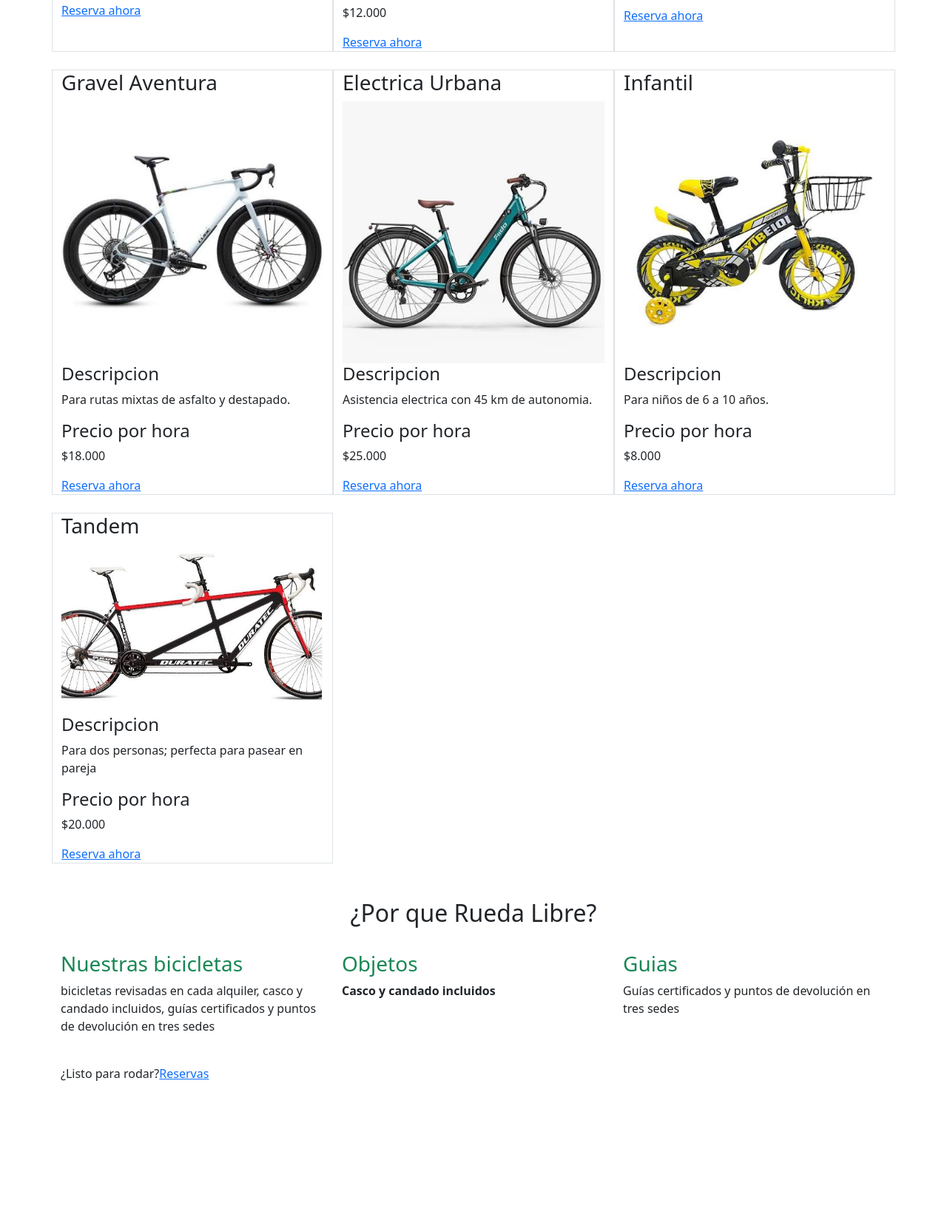
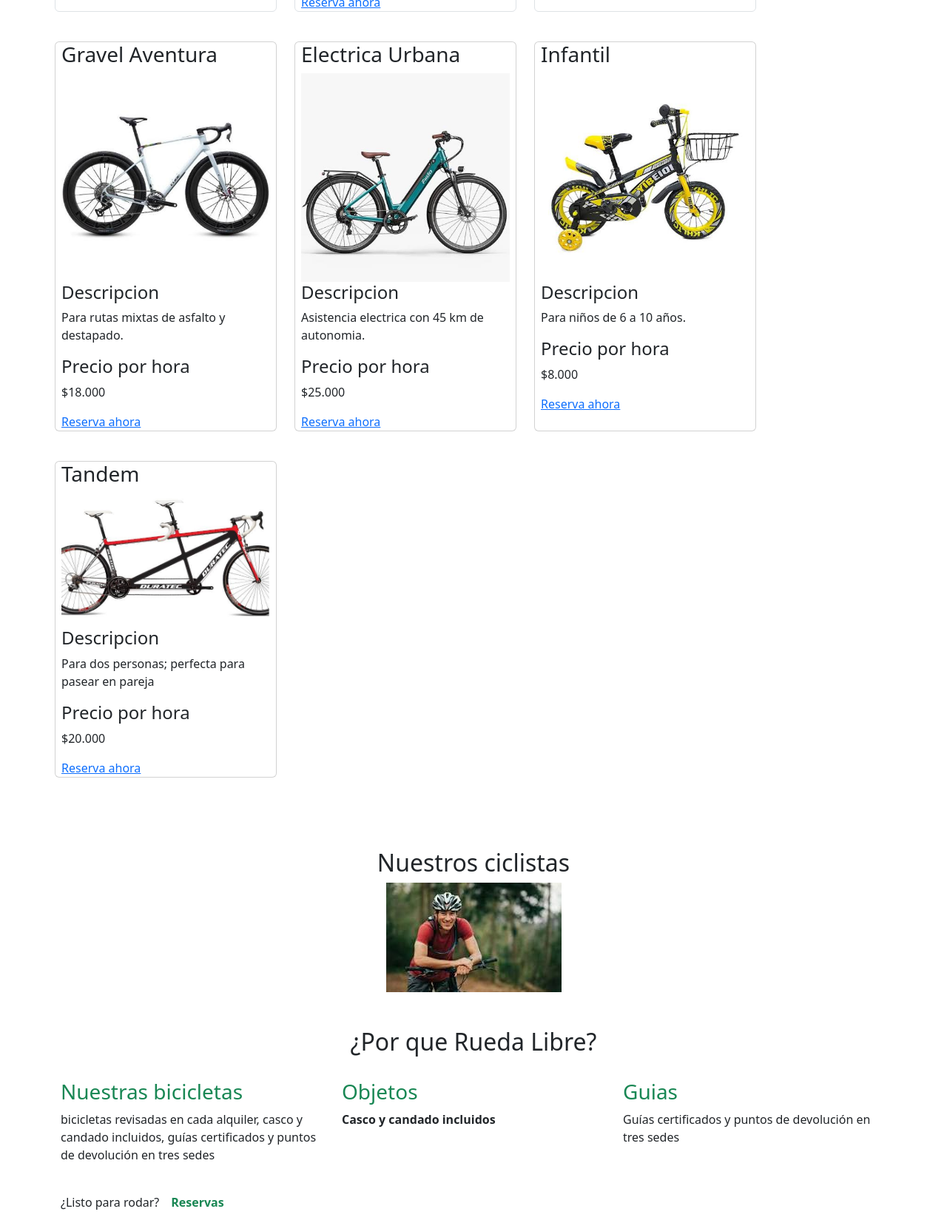
Before and after one commit to JuanmZapata210/Rueda_libre, a plain HTML site: page pruebas/catalogo-bootstrap.html in a window 1280 px wide. Shown: the part 536-2189 px from the top of the page at 74% size. Before the commit the page ends 2015 px from the top, so only its background shows below. Drawn offline with nearby package versions, Linux system fonts and the light colour scheme.

Commit message:
dia 2, reto 2 listo

```diff
--- a/css/style.css
+++ b/css/style.css
@@ -283,7 +283,6 @@ img {
     .header-360 {
         justify-content: center;
         align-items: center;
-        align-items: center;
         flex-wrap: wrap;
         gap: 1rem 20rem;
         padding: 1.5rem;
--- a/pruebas/catalogo-bootstrap.html
+++ b/pruebas/catalogo-bootstrap.html
@@ -14,8 +14,8 @@
     <main>
         <div class="container py-5">
             <h2>Nuestra flota</h2>
-            <div class="row g-4">
-                <article class="col-12 col-sm-6 col-lg-4 border ">
+            <div class="row g-3 gap-4 ">
+                <article class="card col-12 col-sm-6 col-lg-4 border rounded"style="width: 300px;">
                     <h3>Urbana Clasica</h3>
                     <img class="img-fluid" src="../img/bicicleta-clasica.png" alt="Bicicleta urbana clásica">
                     <h4>Descripcion</h4>
@@ -24,7 +24,7 @@
                     <p>$10.000</p>
                     <a class="boton-accion" href="pages/reservas.html">Reserva ahora</a>
                 </article>
-                <article class="col-12 col-sm-6 col-lg-4 border">
+                <article class="card col-12 col-sm-6 col-lg-4 border rounded " style="width: 300px;">
                     <h3>Urbana Plegable</h3>
                     <img class="img-fluid" src="../img/bicicleta-pegable.jpg" alt="Bicicleta urbana plegable">
                     <h4>Descripcion</h4>
@@ -33,7 +33,7 @@
                     <p>$12.000</p>
                     <a class="boton-accion" href="pages/reservas.html">Reserva ahora</a>
                 </article>
-                <article class="col-12 col-sm-6 col-lg-4 border">
+                <article class="card col-12 col-sm-6 col-lg-4 border rounded" style="width: 300px;">
                     <h3>Montaña Trail</h3>
                     <img class="img-fluid" src="../img/montaña-trail.jpg" alt="Bicicleta de montaña Trail">
                     <h4>Descripcion</h4>
@@ -42,7 +42,7 @@
                     <p>$15.000</p>
                     <a class="boton-accion" href="pages/reservas.html">Reserva ahora</a>
                 </article>
-                <article class="col-12 col-sm-6 col-lg-4 border">
+                <article class="card col-12 col-sm-6 col-lg-4" style="width: 300px;">
                     <h3>Gravel Aventura</h3>
                     <img class="img-fluid" src="../img/gravel-aventura.jpg" alt="Bicicleta gravel Aventura">
                     <h4>Descripcion</h4>
@@ -52,7 +52,7 @@
                     <a class="boton-accion" href="pages/reservas.html">Reserva ahora</a>
                 </article>
 
-                <article class="col-12 col-sm-6 col-lg-4 border">
+                <article class="card col-12 col-sm-6 col-lg-4 " style="width: 300px;">
                     <h3>Electrica Urbana</h3>
                     <img class="img-fluid" src="../img/electrica-urbana.jpg" alt="Bicicleta eléctrica urbana">
                     <h4>Descripcion</h4>
@@ -62,7 +62,7 @@
                     <a class="boton-accion" href="pages/reservas.html">Reserva ahora</a>
                 </article>
 
-                <article class="col-12 col-sm-6 col-lg-4 border" >
+                <article class="card col-12 col-sm-6 col-lg-4 " style="width: 300px;"  >
                     <h3>Infantil</h3>
                     <img class="img-fluid" src="../img/infantil.jpg" alt="Bicicleta infantil">
                     <h4>Descripcion</h4>
@@ -71,7 +71,7 @@
                     <p>$8.000</p>
                     <a class="boton-accion" href="pages/reservas.html">Reserva ahora</a>
                 </article>
-                <article class="col-12 col-sm-6 col-lg-4 border" >
+                <article class="card col-12 col-sm-6 col-lg-4" style="width: 300px;">
                     <h3>Tandem</h3>
                     <img class="img-fluid" src="../img/tandem.png" alt="Bicicleta infantil">
                     <h4>Descripcion</h4>
@@ -85,6 +85,10 @@
             </div>
 
         </div>
+        <section class="d-none d-md-block text-center p-5">
+            <h2 >Nuestros ciclistas</h2>
+                <img  src="../img/Pasted image.png" alt="Imagen cliclista">
+        </section>
 
         <section class="container">
             <h2 class="text-center">¿Por que Rueda Libre?</h2>
@@ -105,12 +109,12 @@
 
             </div>
         </section>
-        <section class="container d-flex">
-            <div>
+        <section class="container d-md-flex gap-3">
+            <div class="row g-">
                 <p>¿Listo para rodar?</p>
             </div>
             <div>
-                <a href="">Reservas</a>
+                <a class="fw-bold text-success text-decoration-none " href="">Reservas</a>
             </div>
 
         </section>
```
Also changed, not shown: bitacora.txt (+7 -0 lines), img/Pasted image.png (added).
